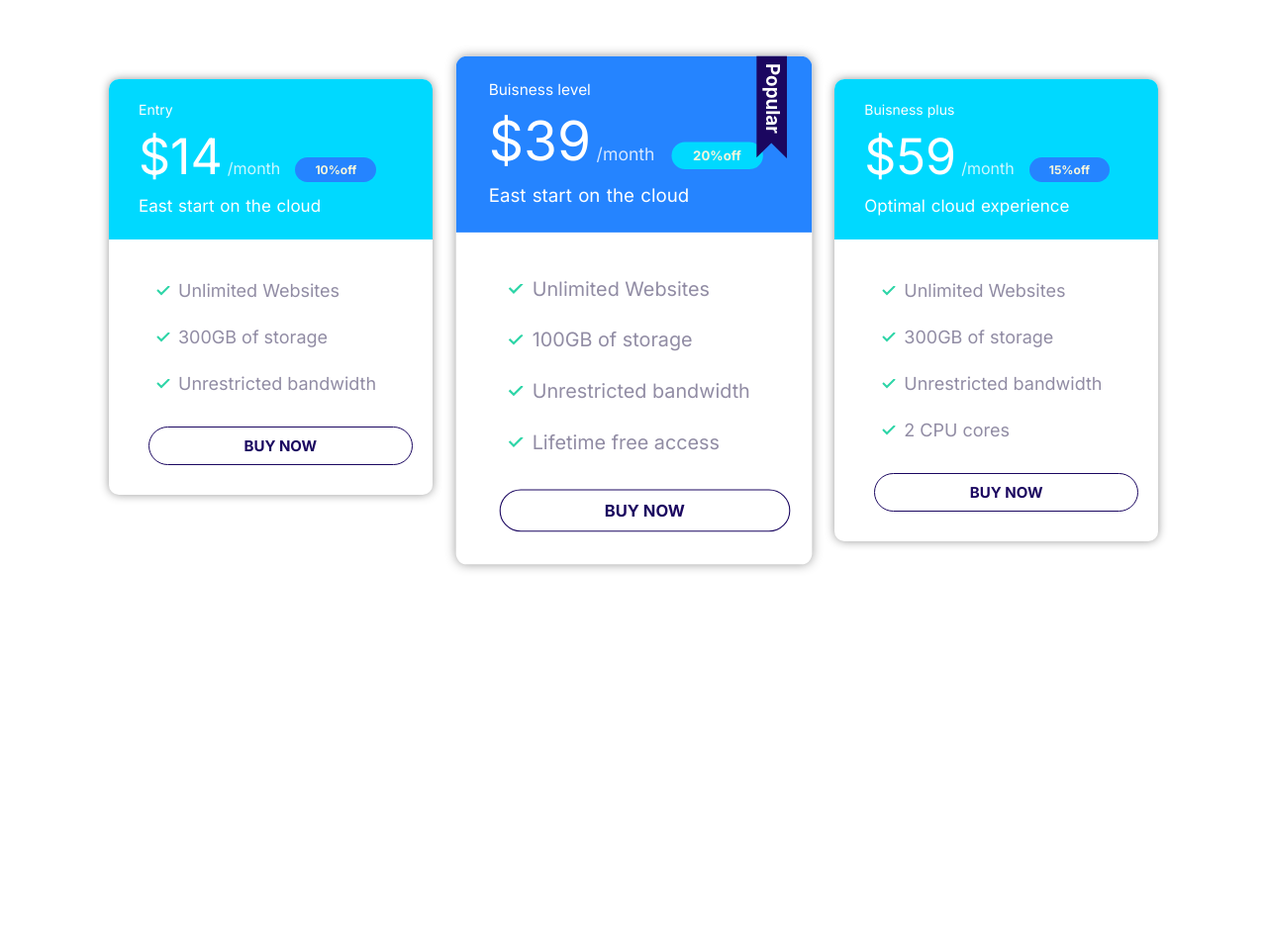
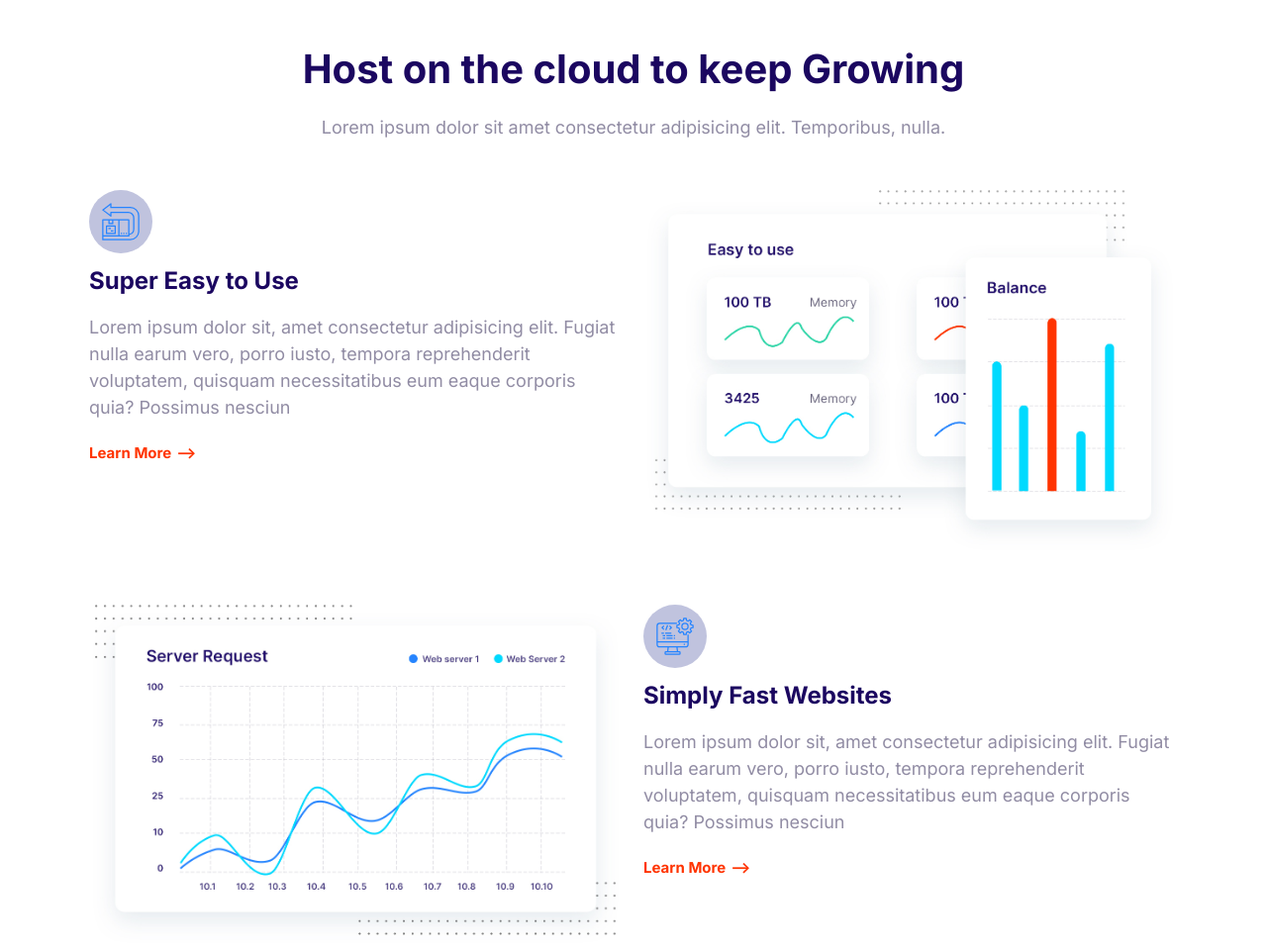
Before and after one commit to yogeshn-1/CloudEase, a plain HTML site: page Daily.html in a window 1280 px wide. Shown: the part 20-981 px from the top of the page at 99% size. Before the commit the page ends 800 px from the top, so only its background shows below. Drawn offline with nearby package versions, Linux system fonts and the light colour scheme.

Commit message:
Features and support images

```diff
--- a/Daily.html
+++ b/Daily.html
@@ -18,66 +18,65 @@
   <link rel="stylesheet" href="css/styles.css" />
 
   <body>
-    <section class="block block--plans container grid grid--1x3">
-      <div class="plan">
-        <div class="card card-secondary">
-          <header class="card__header">
-            <h3 class="plan__name">Entry</h3>
-            <span class="plan__price">$14</span>
-            <span class="plan__billing-cycle">/month</span>
-            <span class="badge badge--primary badge--small">10%off</span>
-            <span class="plan__description">East start on the cloud</span>
-          </header>
-          <div class="card__body">
-            <ul class="list--tick">
-              <li class="list__item">Unlimited Websites</li>
-              <li class="list__item">300GB of storage</li>
-              <li class="list__item">Unrestricted bandwidth</li>
-            </ul>
-            <button class="btn btn--outline btn--block">Buy now</button>
-          </div>
+    <section class="block container">
+      <header class="block__header">
+        <h2 class="block__heading">Host on the cloud to keep Growing</h2>
+        <p>
+          Lorem ipsum dolor sit amet consectetur adipisicing elit. Temporibus,
+          nulla.
+        </p>
+      </header>
+      <article class="grid grid--1x2 feature">
+        <div class="feature__content">
+          <span class="icon-container">
+            <svg class="icon icon--primary">
+              <use xlink:href="Images/sprite.svg#easy"></use>
+            </svg>
+          </span>
+          <h3 class="feature__heading">Super Easy to Use</h3>
+          <p>
+            Lorem ipsum dolor sit, amet consectetur adipisicing elit. Fugiat
+            nulla earum vero, porro iusto, tempora reprehenderit voluptatem,
+            quisquam necessitatibus eum eaque corporis quia? Possimus nesciun
+          </p>
+          <a href="#" class="link-arrow">Learn More</a>
         </div>
-      </div>
-      <div class="plan plan--popular">
-        <div class="card card-primary">
-          <header class="card__header">
-            <h3 class="plan__name">Buisness level</h3>
-            <span class="plan__price">$39</span>
-            <span class="plan__billing-cycle">/month</span>
-            <span class="badge badge--secondary badge--small">20%off</span>
-            <span class="plan__description">East start on the cloud</span>
-          </header>
-          <div class="card__body">
-            <ul class="list--tick">
-              <li class="list__item">Unlimited Websites</li>
-              <li class="list__item">100GB of storage</li>
-              <li class="list__item">Unrestricted bandwidth</li>
-              <li class="list__item">Lifetime free access</li>
-            </ul>
-            <button class="btn btn--outline btn--block">Buy now</button>
-          </div>
+        <img src="Images/easy.jpg" alt="" class="hero__img" />
+      </article>
+      <article class="grid grid--1x2 feature">
+        <div class="feature__content">
+          <span class="icon-container">
+            <svg class="icon icon--primary">
+              <use xlink:href="Images/sprite.svg#computer"></use>
+            </svg>
+          </span>
+          <h3 class="feature__heading">Simply Fast Websites</h3>
+          <p>
+            Lorem ipsum dolor sit, amet consectetur adipisicing elit. Fugiat
+            nulla earum vero, porro iusto, tempora reprehenderit voluptatem,
+            quisquam necessitatibus eum eaque corporis quia? Possimus nesciun
+          </p>
+          <a href="#" class="link-arrow">Learn More</a>
         </div>
-      </div>
-      <div class="plan">
-        <div class="card card-secondary">
-          <header class="card__header">
-            <h3 class="plan__name">Buisness plus</h3>
-            <span class="plan__price">$59</span>
-            <span class="plan__billing-cycle">/month</span>
-            <span class="badge badge--primary badge--small">15%off</span>
-            <span class="plan__description">Optimal cloud experience</span>
-          </header>
-          <div class="card__body">
-            <ul class="list--tick">
-              <li class="list__item">Unlimited Websites</li>
-              <li class="list__item">300GB of storage</li>
-              <li class="list__item">Unrestricted bandwidth</li>
-              <li class="list__item">2 CPU cores</li>
-            </ul>
-            <button class="btn btn--outline btn--block">Buy now</button>
-          </div>
+        <img src="Images/fast.jpg" alt="" class="hero__img" />
+      </article>
+      <article class="grid grid--1x2 feature">
+        <div class="feature__content">
+          <span class="icon-container">
+            <svg class="icon icon--primary">
+              <use xlink:href="Images/sprite.svg#wordpress"></use>
+            </svg>
+          </span>
+          <h3 class="feature__heading">Wordpress Made easy</h3>
+          <p>
+            Lorem ipsum dolor sit, amet consectetur adipisicing elit. Fugiat
+            nulla earum vero, porro iusto, tempora reprehenderit voluptatem,
+            quisquam necessitatibus eum eaque corporis quia? Possimus nesciun
+          </p>
+          <a href="#" class="link-arrow">Learn More</a>
         </div>
-      </div>
+        <img src="Images/wordpress.jpg" alt="" class="hero__img" />
+      </article>
     </section>
   </body>
   <script src="js/main.js"></script>
--- a/css/styles.css
+++ b/css/styles.css
@@ -693,3 +693,19 @@ a {
   margin: 2rem auto;
   max-width: 500px;
 }
+
+/* Features (Articles that are independent from the main content of webpage) */
+.feature {
+  gap: 4rem 2rem /*row cols*/;
+  margin: 5rem 0;
+}
+
+.feature__heading {
+  margin-top: 1rem;
+}
+
+@media screen and (min-width: 768px) {
+  .feature:nth-of-type(even) .feature__content {
+    order: 2;
+  }
+}
```
Also changed, not shown: Images/easy.jpg (added), Images/fast.jpg (added), Images/wordpress.jpg (added).
